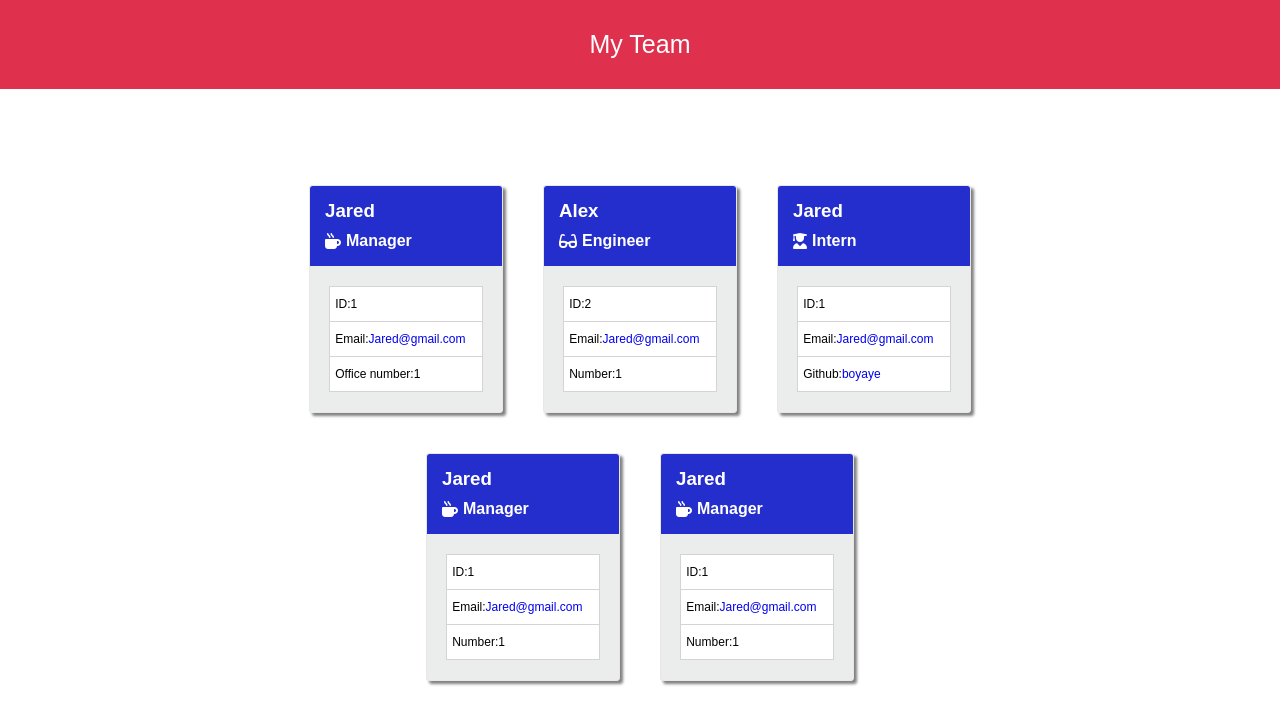
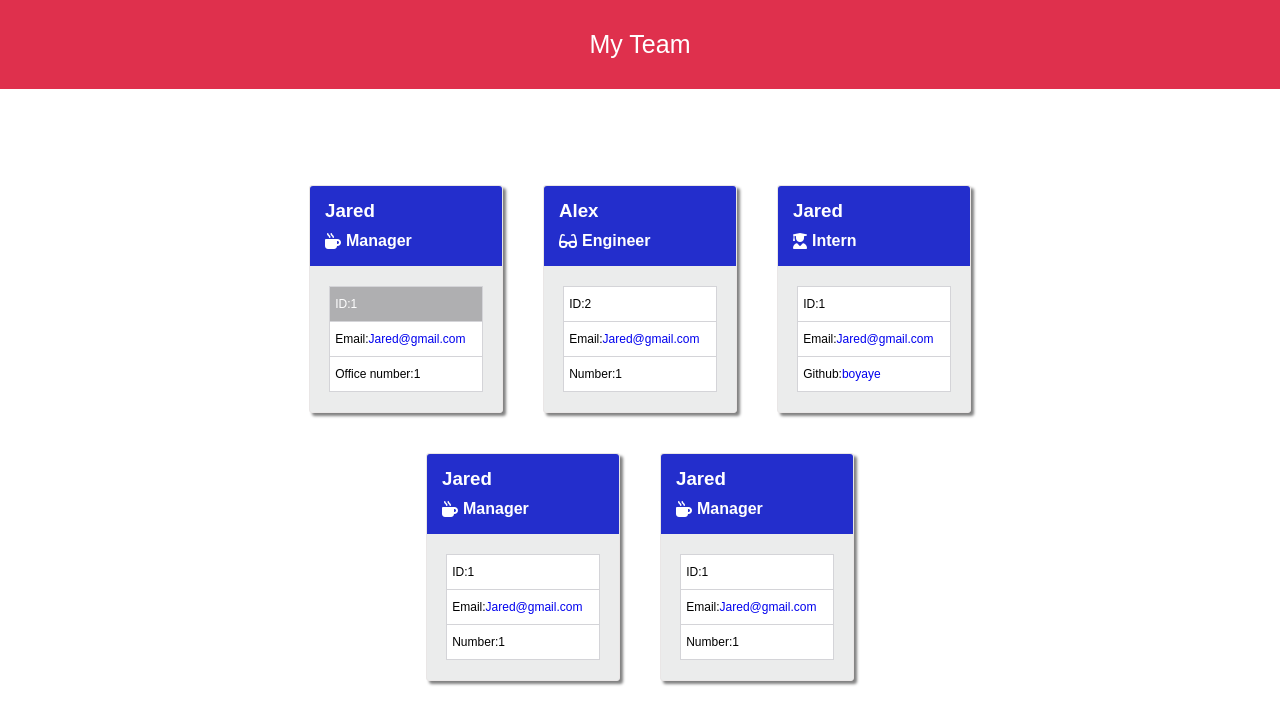
Before and after one commit to boyaye/Team-profile-generator, a website: page index.html in a window 1280 px wide. In both pictures the pointer is over the element 406 px from the left and 304 px from the top of the page. Drawn offline with Linux system fonts and the light colour scheme.

Commit message:
commit made by adding hover to the tr

```diff
--- a/style.css
+++ b/style.css
@@ -64,3 +64,9 @@ border: 1px solid rgb(212, 212, 216);
 width: 70%;
 padding: 10px 5px;
 }
+
+tr:hover{
+    background-color: rgb(175, 175, 177);
+    color: white;
+    cursor: pointer;
+}
```
